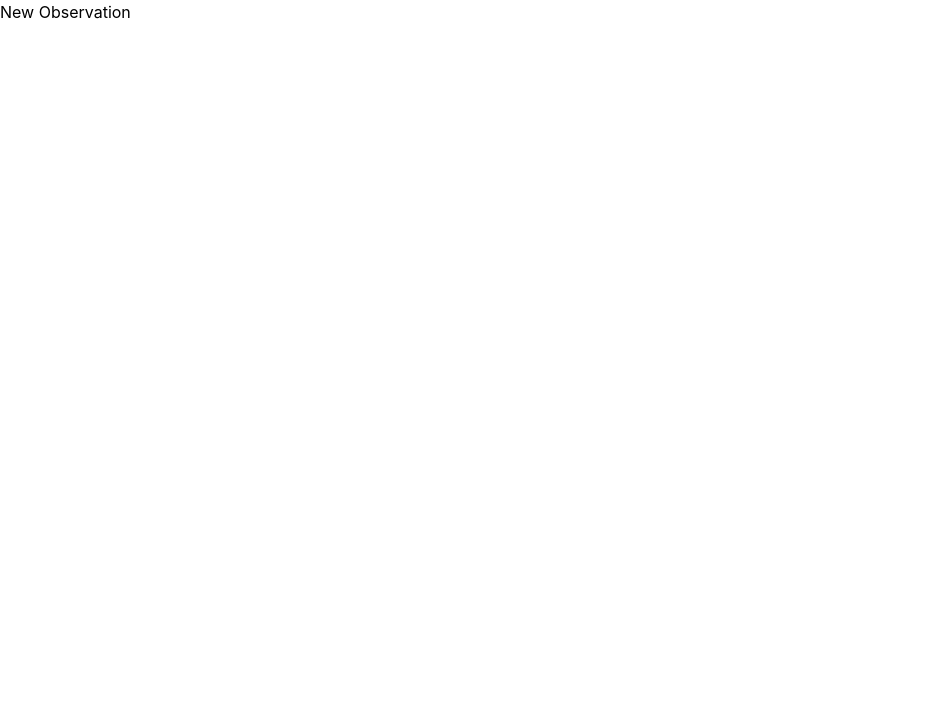
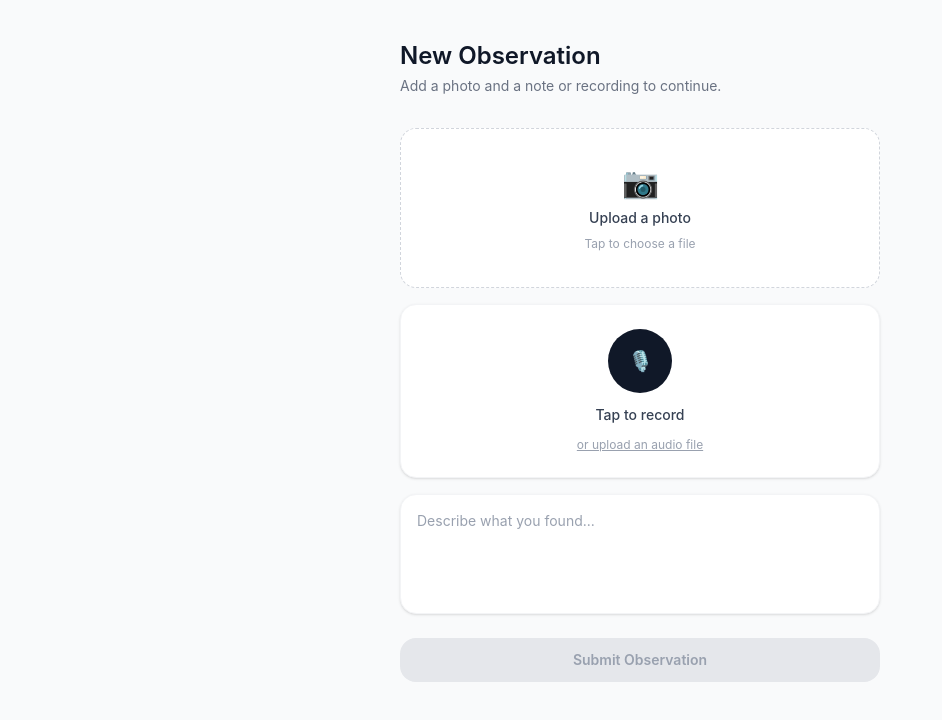
Before and after one commit to brianedmoore/ai_engineering_portfolio, a React (Vite) app in the folder projects/home-inspection-observation-engine/frontend/: page / in a window 1280 px wide. Shown: the top 720 px of the page, without its empty margins (0-942 px from the left). Built offline with nearby package versions, Linux system fonts and the light colour scheme.

Commit message:
Add Capture screen static layout with photo, audio, and text tiles

```diff
--- a/projects/home-inspection-observation-engine/frontend/src/pages/CapturePage.tsx
+++ b/projects/home-inspection-observation-engine/frontend/src/pages/CapturePage.tsx
@@ -1,7 +1,51 @@
 export default function CapturePage() {
   return (
-    <div>
-      <h1>New Observation</h1>
+    <div className="min-h-screen bg-gray-50">
+      <div className="max-w-lg mx-auto px-4 py-10">
+
+        <div className="mb-8">
+          <h1 className="text-2xl font-semibold text-gray-900">New Observation</h1>
+          <p className="text-sm text-gray-500 mt-1">Add a photo and a note or recording to continue.</p>
+        </div>
+
+        <div className="flex flex-col gap-4">
+
+          {/* Photo tile */}
+          <div className="bg-white rounded-2xl border border-dashed border-gray-300 p-6 flex flex-col items-center justify-center gap-2 cursor-pointer hover:border-gray-400 transition-colors min-h-40">
+            <div className="text-3xl">📷</div>
+            <p className="text-sm font-medium text-gray-700">Upload a photo</p>
+            <p className="text-xs text-gray-400">Tap to choose a file</p>
+          </div>
+
+          {/* Audio tile */}
+          <div className="bg-white rounded-2xl border border-gray-100 shadow-sm p-6 flex flex-col items-center justify-center gap-3">
+            <button className="w-16 h-16 rounded-full bg-gray-900 flex items-center justify-center hover:bg-gray-700 transition-colors">
+              <span className="text-white text-xl">🎙</span>
+            </button>
+            <p className="text-sm font-medium text-gray-700">Tap to record</p>
+            <p className="text-xs text-gray-400 underline cursor-pointer">or upload an audio file</p>
+          </div>
+
+          {/* Text tile */}
+          <div className="bg-white rounded-2xl border border-gray-100 shadow-sm p-4">
+            <textarea
+              rows={4}
+              placeholder="Describe what you found..."
+              className="w-full text-sm text-gray-800 placeholder-gray-400 resize-none outline-none"
+            />
+          </div>
+
+        </div>
+
+        {/* Submit button */}
+        <button
+          disabled
+          className="mt-6 w-full py-3 rounded-2xl text-sm font-semibold bg-gray-200 text-gray-400 cursor-not-allowed transition-colors"
+        >
+          Submit Observation
+        </button>
+
+      </div>
     </div>
   )
 }
```
